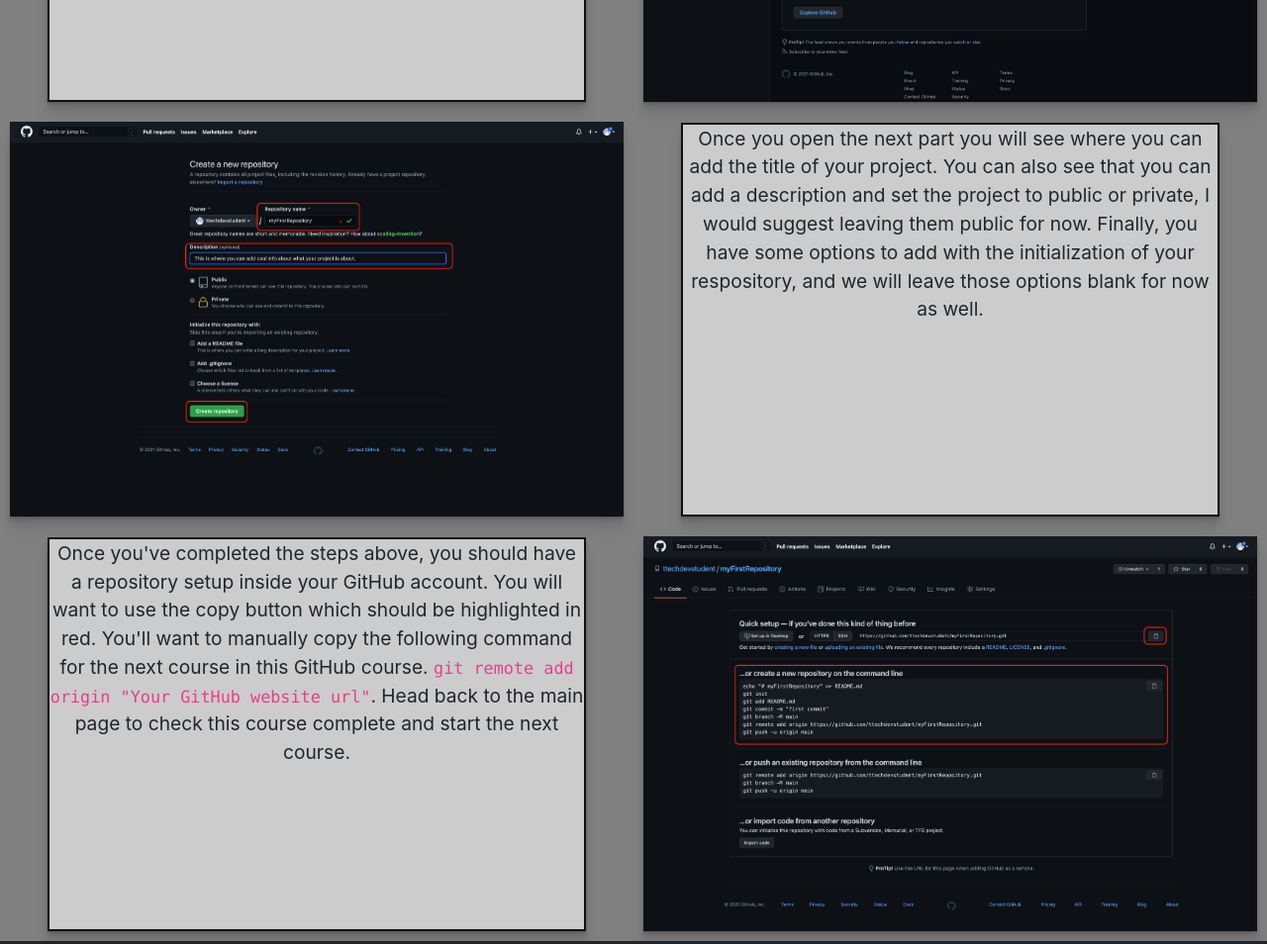
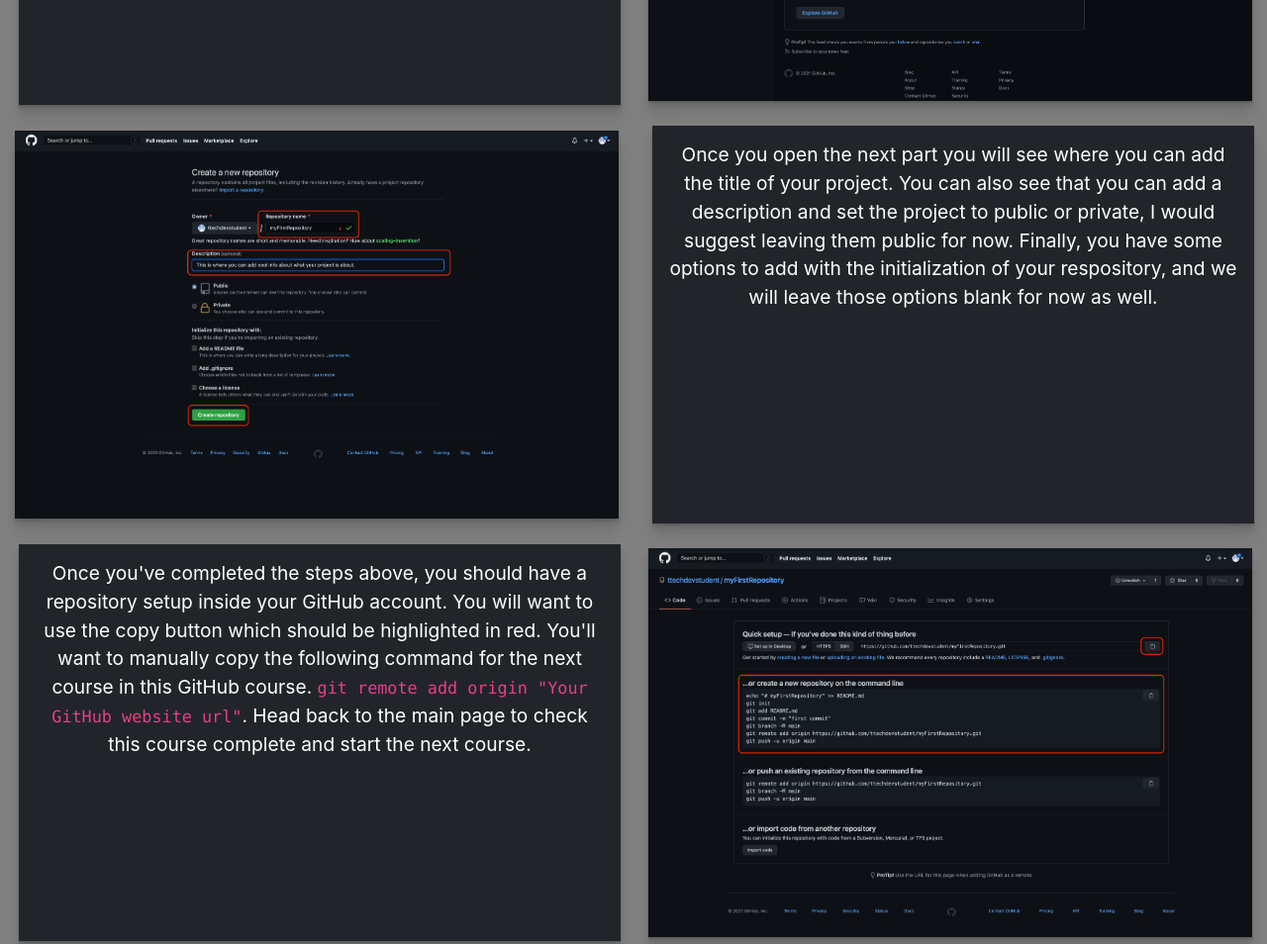
Before and after one commit to Iskarr/github.sheet.io, a plain HTML site: page html/gitStart.html in a window 1280 px wide. Shown: the part 480-1434 px from the top of the page at 99% size. Drawn offline with nearby package versions, Linux system fonts and the light colour scheme.

Commit message:
updated CSS for files.

```diff
--- a/css/gitStart.css
+++ b/css/gitStart.css
@@ -22,36 +22,31 @@
   grid-template-columns: 2;
   background: grey;
   align-items: center;
-  height: 100vh;
+  height: 100%;
   width: 100vw;
   padding: 0;
   margin: 0;
 }
 
 .image {
-  margin: 10px;
+  margin: 15px;
   box-shadow: rgba(0, 0, 0, 0.07) 0px 1px 1px, rgba(0, 0, 0, 0.07) 0px 2px 2px,
     rgba(0, 0, 0, 0.07) 0px 4px 4px, rgba(0, 0, 0, 0.07) 0px 8px 8px,
     rgba(0, 0, 0, 0.07) 0px 16px 16px;
 }
 
 .text {
-  background-color: #ccc;
-  border: 2px solid #111;
-  margin: 10px;
+  background-color: #212529;
+  color: #fff;
+  margin: 15px;
   box-shadow: rgba(0, 0, 0, 0.07) 0px 1px 1px, rgba(0, 0, 0, 0.07) 0px 2px 2px,
     rgba(0, 0, 0, 0.07) 0px 4px 4px, rgba(0, 0, 0, 0.07) 0px 8px 8px,
     rgba(0, 0, 0, 0.07) 0px 16px 16px;
   width: 85%;
-  height: 100%;
-  margin: 0 auto;
   font-size: 1.3em;
   overflow-wrap: break-word;
 }
 
-.text:nth-of-type(3) {
-  background: #ccc;
-}
 .image:nth-of-type(4) {
   background: blue;
 }
@@ -83,16 +78,14 @@
     grid-column: 2;
     grid-row: 2;
   }
+
   .text {
-    background-color: #ccc;
-    border: 2px solid #111;
-    margin: 10px;
+    margin: 19px;
     box-shadow: rgba(0, 0, 0, 0.07) 0px 1px 1px, rgba(0, 0, 0, 0.07) 0px 2px 2px,
       rgba(0, 0, 0, 0.07) 0px 4px 4px, rgba(0, 0, 0, 0.07) 0px 8px 8px,
       rgba(0, 0, 0, 0.07) 0px 16px 16px;
-    width: 85%;
+    width: 95%;
     height: 95%;
-    margin: 0 auto;
     font-size: 1.2em;
   }
 
@@ -107,6 +100,10 @@
   }
 }
 
+.info {
+  margin: 15px;
+}
+
 .modal-content {
   width: 100vh;
   overflow: auto;
--- a/html/gitStart.html
+++ b/html/gitStart.html
@@ -124,7 +124,7 @@
 
       <article>
         <div class="text">
-          Welcome to the first section where you will first setup your GitHub
+          <p style="margin: 15px;">Welcome to the first section where you will first setup your GitHub
             project. You will need to login to an account at:
             <a href="http://github.com">github.com</a> and then you will need to
             follow these instructions to setup your first empty repository. Once
@@ -133,7 +133,7 @@
             <p class="note">
               Note: Always look at the red rectangles to see where the next step
               will be.
-          </p>
+            </p></p>
         </div>
         <div class="image">
           <img
@@ -143,12 +143,14 @@
           />
         </div>
         <div class="text">
+          <p style="margin: 15px;">
             Once you open the next part you will see where you can add the title
           of your project. You can also see that you can add a description and
           set the project to public or private, I would suggest leaving them
           public for now. Finally, you have some options to add with the
           initialization of your respository, and we will leave those options
           blank for now as well.
+          </p>
         </div>
         <div class="image">
           <img
@@ -158,13 +160,13 @@
           />
         </div>
         <div class="text">
-          Once you've completed the steps above, you should have a repository
+          <p style="margin: 15px;">Once you've completed the steps above, you should have a repository
             setup inside your GitHub account. You will want to use the copy button
             which should be highlighted in red. You'll want to manually copy the
             following command for the next course in this GitHub course.
             <code>git remote add origin "Your GitHub website url"</code>. Head
             back to the main page to check this course complete and start the next
-          course.
+            course.</p>
         </div>
         <div class="image">
           <img
--- a/index.css
+++ b/index.css
@@ -21,6 +21,7 @@
 
 .card-text {
   margin-left: 15px;
+  font-weight: 600;
 }
 .btn-primary {
   margin-left: 15px;
```
Also changed, not shown: html/gitRemove.html (+2 -2 lines), html/gitmerging.html (+4 -2 lines). Lines whose indentation alone changed are shown as unchanged.
